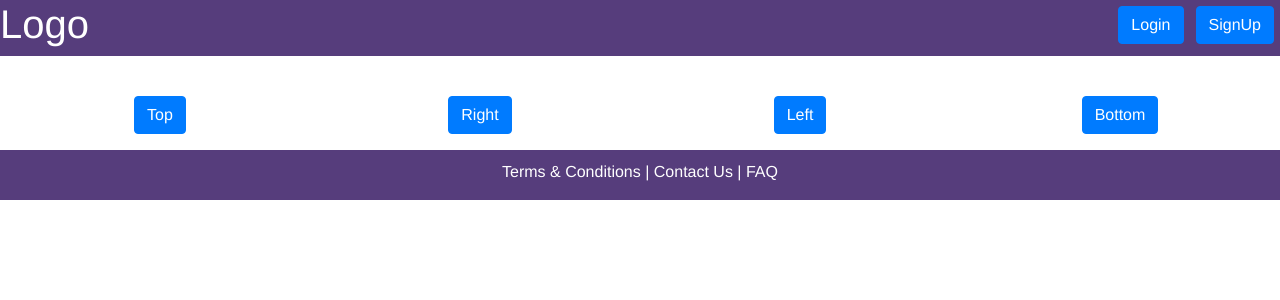
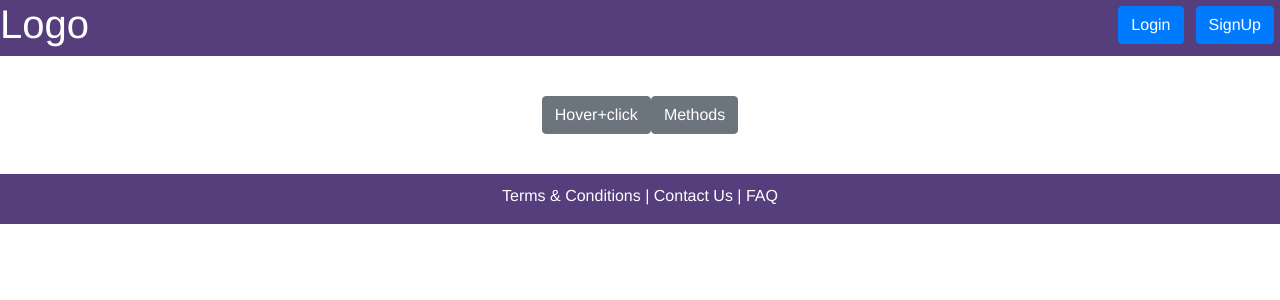
Before and after one commit to matrizlab/vue04, a Vue app: page / in a window 1280 px wide. Shown: the top 300 px of the page. Built offline with nearby package versions, Linux system fonts and the light colour scheme.

Commit message:
add tootip component

```diff
--- a/src/App.vue
+++ b/src/App.vue
@@ -4,7 +4,9 @@
     <!-- <Home /> -->
     <!-- <Tabs /> -->
     <!-- <Layout /> -->
-    <Popovers />
+    <!-- <Popovers /> -->
+    <!-- <Scrollspy /> -->
+    <Tooltip />
   </div>
 </template>
 
@@ -13,7 +15,9 @@
 // import Home from "./components/Home.vue";
 // import Tabs from "./components/Tabs.vue";
 // import Layout from "./components/Layout.vue";
-import Popovers from "./components/Popovers.vue";
+// import Popovers from "./components/Popovers.vue";
+// import Scrollspy from "./components/Scrollspy.vue";
+import Tooltip from "./components/Tooltip.vue";
 
 export default {
   name: "app",
@@ -22,7 +26,9 @@ export default {
     // Home,
     // Tabs,
     // Layout,
-    Popovers
+    // Popovers,
+    // Scrollspy,
+    Tooltip
   }
 };
 </script>
--- /dev/null
+++ b/src/components/Scrollspy.vue
@@ -0,0 +1,70 @@
+<template>
+  <div>
+    <b-card no-body>
+      <b-nav pills slot="header" v-b-scrollspy:nav-scroller>
+        <b-nav-item href="#fat" @click="scrollIntoView">@fat</b-nav-item>
+        <b-nav-item href="#mdo" @click="scrollIntoView">@mdo</b-nav-item>
+        <b-nav-item-dropdown text="Dropdown 1,2,3" right-alignment>
+          <b-dropdown-item href="#one" @click="scrollIntoView">one</b-dropdown-item>
+          <b-dropdown-item href="#two" @click="scrollIntoView">two</b-dropdown-item>
+          <b-dropdown-divider></b-dropdown-divider>
+          <b-dropdown-item href="#three" @click="scrollIntoView">three</b-dropdown-item>
+        </b-nav-item-dropdown>
+        <b-nav-item href="#pi0" @click="scrollIntoView">@pi0</b-nav-item>
+      </b-nav>
+
+      <b-card-body
+        id="nav-scroller"
+        ref="content"
+        style="position:relative; height:300px; overflow-y:scroll;"
+      >
+        <p>{{ text }}</p>
+        <h4 id="fat">@fat</h4>
+        <p v-for="i in 3">{{ text }}</p>
+        <h4 id="mdo">@mdo</h4>
+        <p v-for="i in 3">{{ text }}</p>
+        <h4 id="one">one</h4>
+        <p v-for="i in 2">{{ text }}</p>
+        <h4 id="two">two</h4>
+        <p>{{ text }}</p>
+        <h4 id="three">three</h4>
+        <p v-for="i in 2">{{ text }}</p>
+        <h4 id="pi0">@pi0</h4>
+        <p v-for="i in 3">{{ text }}</p>
+      </b-card-body>
+    </b-card>
+  </div>
+</template>
+<script>
+export default {
+  name: "Scrollspy",
+  methods: {
+    // Convenience method to scroll a heading into view.
+    // Not required for scrollspy to work
+    scrollIntoView(evt) {
+      evt.preventDefault();
+      const href = evt.target.getAttribute("href");
+      const el = href ? document.querySelector(href) : null;
+      if (el) {
+        this.$refs.content.scrollTop = el.offsetTop;
+      }
+    }
+  },
+  data() {
+    return {
+      text: `
+          Quis magna Lorem anim amet ipsum do mollit sit cillum voluptate ex nulla
+          tempor. Laborum consequat non elit enim exercitation cillum aliqua
+          consequat id aliqua. Esse ex consectetur mollit voluptate est in duis
+          laboris ad sit ipsum anim Lorem. Incididunt veniam velit elit elit veniam
+          Lorem aliqua quis ullamco deserunt sit enim elit aliqua esse irure. Laborum
+          nisi sit est tempor laborum mollit labore officia laborum excepteur
+          commodo non commodo dolor excepteur commodo. Ipsum fugiat ex est consectetur
+          ipsum commodo tempor sunt in proident.
+        `
+    };
+  }
+};
+</script>
+<style scoped>
+</style>
--- /dev/null
+++ b/src/components/Tooltip.vue
@@ -0,0 +1,69 @@
+<template>
+    <div>
+        <b-row class="header-row">
+            <b-col cols="6"> <h1>Logo</h1></b-col>
+            <b-col cols="6" class="controls">
+                <b-btn class="login-btn" variant="primary">Login</b-btn>
+                <b-btn class="signup-btn" variant="primary">SignUp</b-btn>
+            </b-col>
+        </b-row>
+
+        <br />
+
+        <b-container>
+
+            <div class="text-center my-3">
+                <b-button v-b-tooltip.hover.html="tipData">Hover+click</b-button>
+                <b-button v-b-tooltip.hover.html="tipMethod">Methods</b-button>
+            </div>
+
+        </b-container>
+
+        <br />
+
+        <b-row class="footer-row">
+            <b-col cols="12" class="footercontrols">
+                <p>Terms & Conditions | Contact Us | FAQ </p>
+            </b-col>
+        </b-row>
+    </div>
+</template>
+<script>
+export default {
+    name: 'Tooltip',
+    data() {
+        return {
+            tipData: 'Tooltip <em>Message</em>'
+        }
+    },
+    methods: {
+        tipMethod(){
+            return '<strong>' + new Date() + '</strong>';
+        }
+    }
+}
+</script>
+<style scoped>
+.header-row, .footer-row {
+    background-color: #563D7C;
+}
+
+.controls {
+    text-align: right;
+}
+
+.footercontrols {
+    text-align: center;
+    margin-top: 10px;
+    color: white;
+}
+
+.login-btn, .signup-btn {
+    margin: 6px 6px;
+}
+
+.header-row h1 {
+    color: white;
+}
+
+</style>
```
